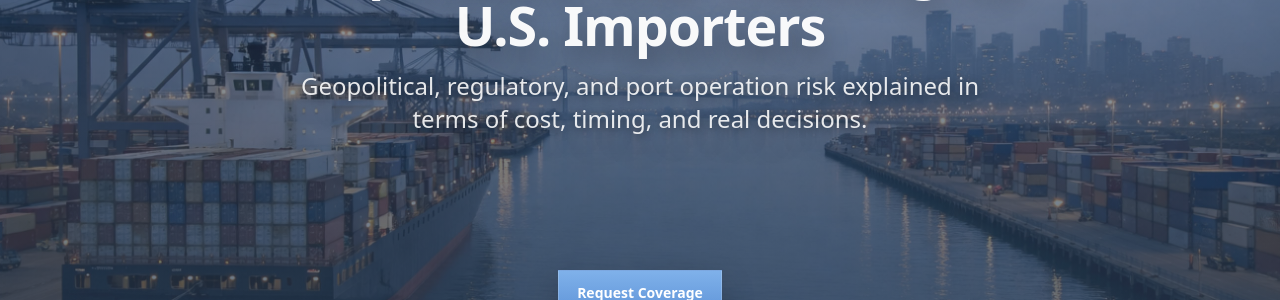
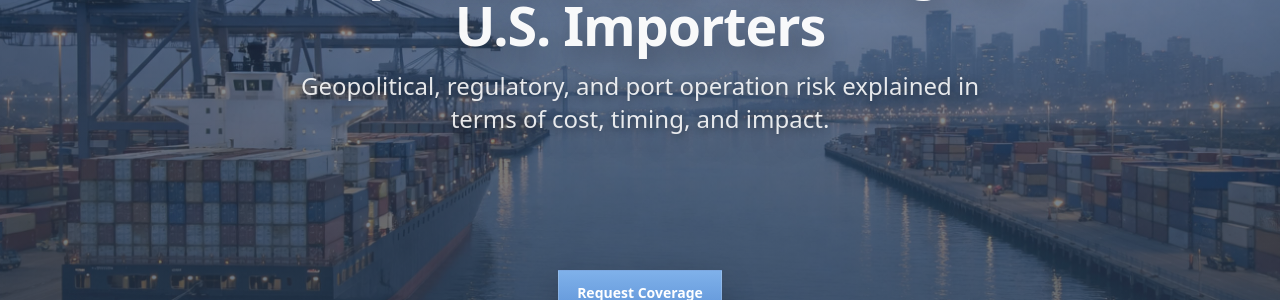
Before and after one commit to importrisk/import-risk-intelligence-site, a Jekyll site: the page built from index.html, in a window 1280 px wide. Shown: the part 253-553 px from the top of the page. Built offline with Jekyll 4.4.1, drawn with Linux system fonts in a browser that asks for light colours.

Commit message:
Update index.html

```diff
--- a/index.html
+++ b/index.html
@@ -16,7 +16,7 @@ description: Independent risk assessment for U.S. importers.
   U.S. Importers
 </h1>
     <p class="hero-subtitle">
-      Geopolitical, regulatory, and port operation risk explained in terms of cost, timing, and real decisions. </p>
+      Geopolitical, regulatory, and port operation risk explained in terms of cost, timing, and impact. </p>
 
     <div class="hero-actions">
       <a class="btn btn-primary" href="./contact.html">Request Coverage</a>
```
